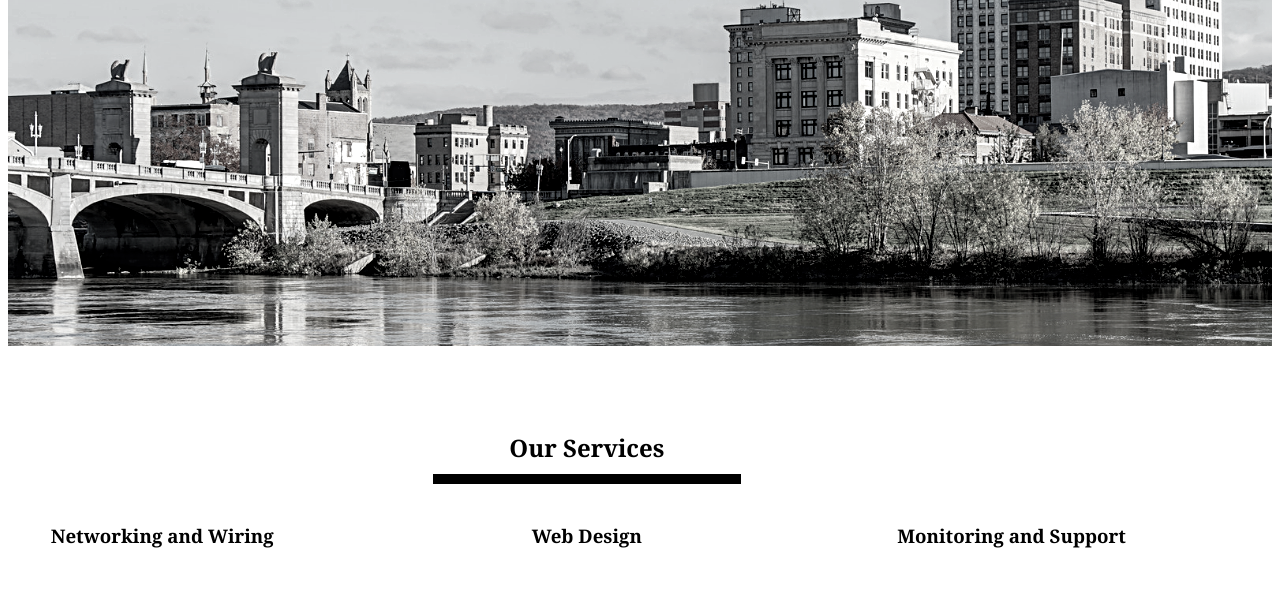
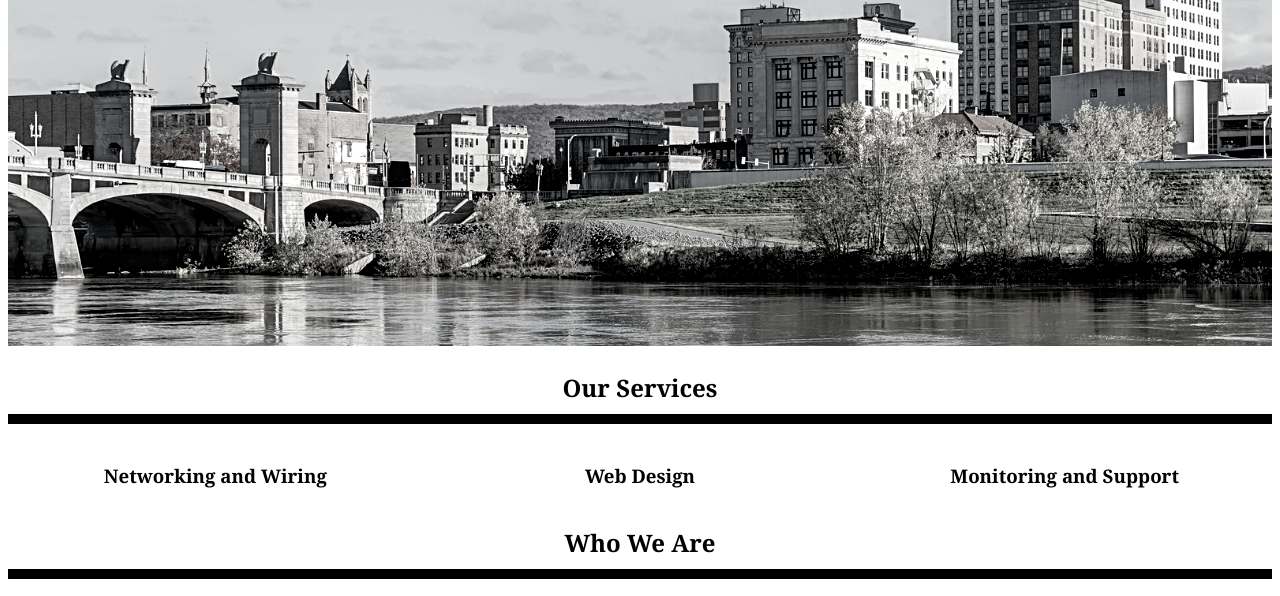
Before and after one commit to Caliber-Technical-Solutions/Work, a plain HTML site: page CTS/index.html in a window 1280 px wide. Shown: the part 155-751 px from the top of the page. Drawn offline with Linux system fonts and the light colour scheme.

Commit message:
Moble optimize

```diff
--- a/CTS/css/defaultStyles.css
+++ b/CTS/css/defaultStyles.css
@@ -5,8 +5,10 @@ body {
 /* CSS GRID STYLES */
 .box-container {
     display: grid;
-    grid-template: repeat(7, auto) / repeat(12, 1fr);
+    grid-template-columns: repeat(auto-fit, minmax(200px, 1fr));
+    grid-auto-rows: auto;
     grid-gap: 10px;
+    grid-auto-flow: dense;
 }
 
 /* ID to style the image of wilkes-barre in our div */
@@ -17,6 +19,7 @@ body {
     height: auto;
     object-fit: contain;
     grid-column: 1 / -1;
+    grid-row: auto;
 }
 
 /* Headings on our photo */
@@ -37,20 +40,21 @@ body {
     margin-top: 20px;
     margin-bottom: 10px;
     border-bottom: 10px solid #000;
-    grid-column: 5 / 8;
+    grid-column: 1 / -1;
+    grid-row: span 1;
 }
 
 .box-left {
     text-align: center;
-    grid-column: 1 / 4;
+    grid-column: span 2;
 }
 
 .box-middle {
     text-align: center;
-    grid-column: 5 / 8;
+    grid-column: span 2;
 }
 
 .box-right {
     text-align: center;
-    grid-column: 9 / 12;
+    grid-column: span 2;
 }
--- a/CTS/index.html
+++ b/CTS/index.html
@@ -48,7 +48,7 @@
                     </div>
                     <div class="box-middle">
                         <h3>Bradley Meyers</h3>
-                        <p>"I am a Senior of Computer Science at Kings College, I currently hold
+                        <p>"I am a Senior at Kings College for Computer Science, I currently hold
                             an Associates degree in Cyber Security Management, and I am certified in
                             computer programming. I have on the job experience in networking, wiring services,
                             and IT help desk services. I am driven to grow the technical capacity of NEPA and
```
